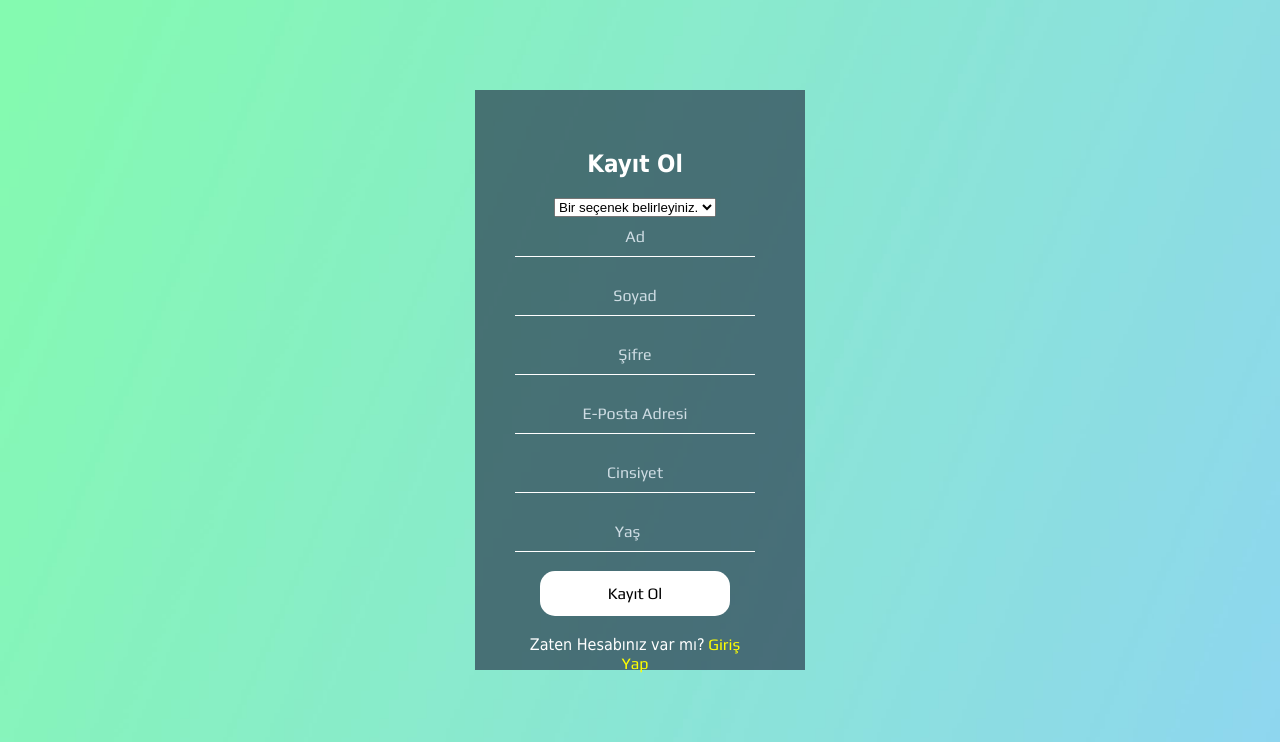
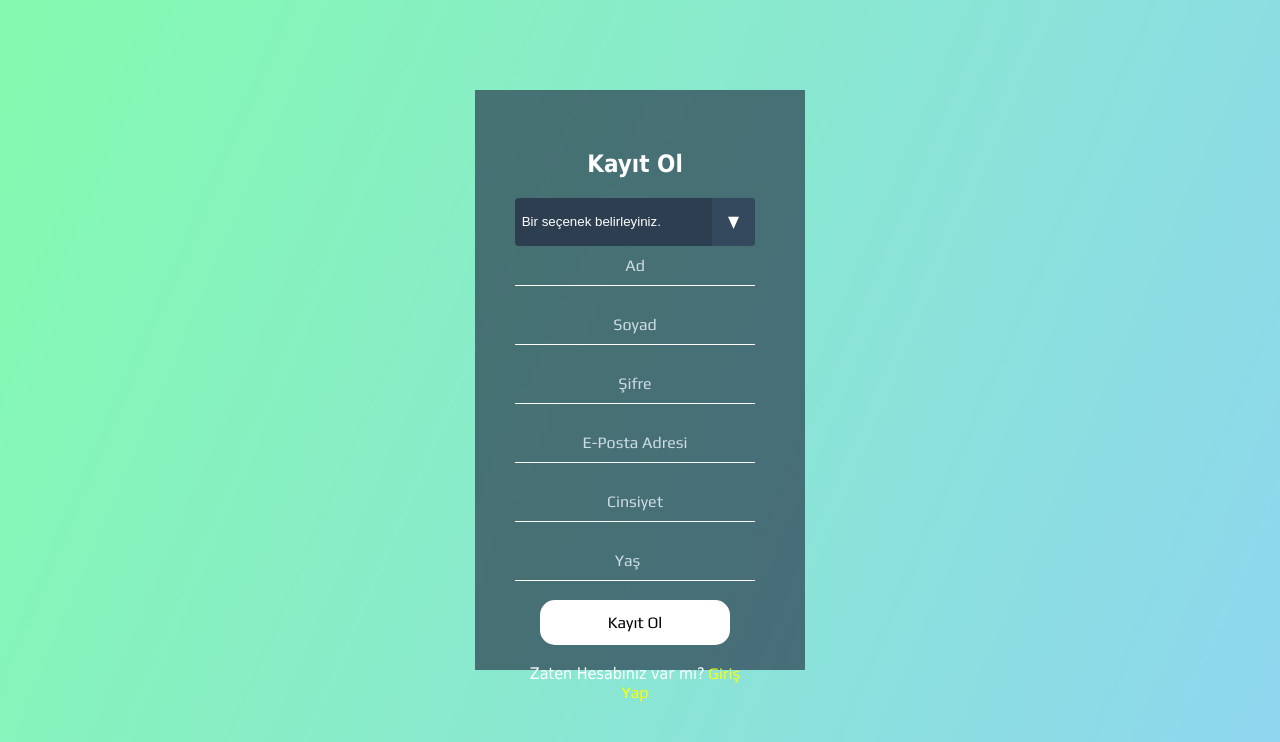
Before and after one commit to ServerCetin/diyetinguvende, a PHP site: page /kayitol.html in a window 1280 px wide. Shown: the top 742 px of the page. Run offline with PHP 8.4, Linux system fonts and the light colour scheme.

Commit message:
9.12.2019/CSSP2
CSS/kayitol.html/

```diff
--- a/kayitol.html
+++ b/kayitol.html
@@ -59,7 +59,7 @@ body {
     <form>
     <h2 style="color: #fff;">Kayıt Ol</h2>
 
-	<div class="select2">
+	<div class="select">
   <select name="slct" id="slct">
     <option selected disabled>Bir seçenek belirleyiniz.</option>
     <option value="1">Diyetisyen</option>
--- a/logincss/kayitol.css
+++ b/logincss/kayitol.css
@@ -63,8 +63,8 @@ h2
 ::placeholder {
     color:aliceblue;
     opacity: 0.8;
-
-	select {
+}
+select {
   -webkit-appearance: none;
   -moz-appearance: none;
   -ms-appearance: none;
@@ -80,24 +80,24 @@ select::-ms-expand {
   display: none;
 }
 /* Custom Select */
-.select2 {
+.select {
   position: relative;
   display: flex;
-  width: 20em;
+  width: 15em;
   height: 3em;
   line-height: 3;
   background: #2c3e50;
   overflow: hidden;
   border-radius: .25em;
 }
-select2 {
+select {
   flex: 1;
   padding: 0 .5em;
   color: #fff;
   cursor: pointer;
 }
 /* Arrow */
-.select2::after {
+.select::after {
   content: '\25BC';
   position: absolute;
   top: 0;
@@ -111,6 +111,6 @@ select2 {
   transition: .25s all ease;
 }
 /* Transition */
-.select2:hover::after {
+.select:hover::after {
   color: #f39c12;
 }
```
